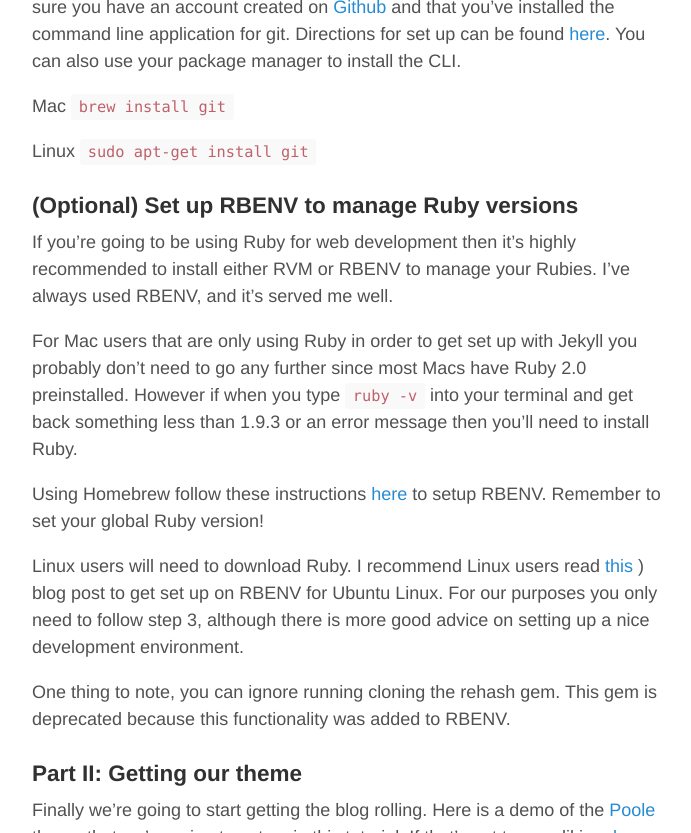
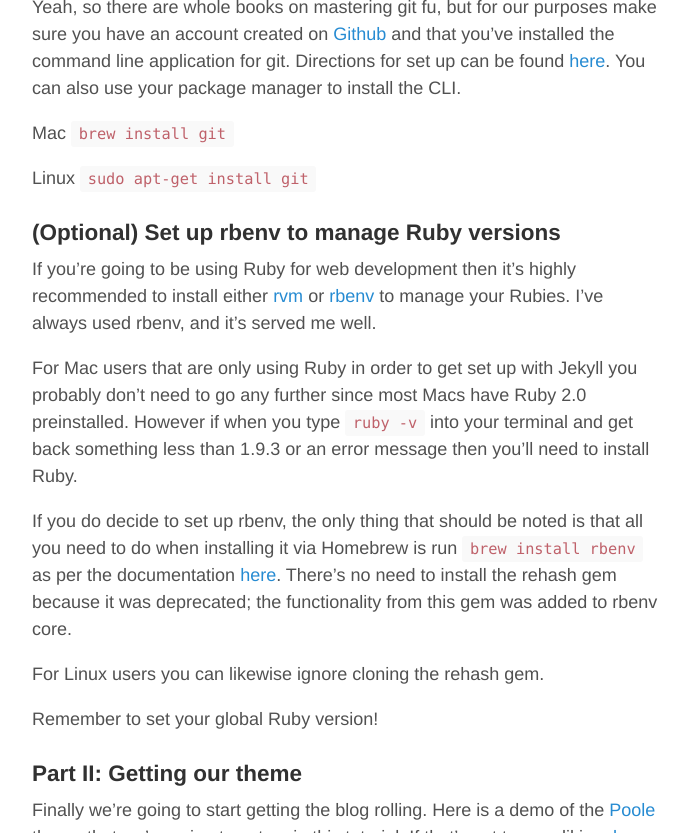
Before and after one commit to dylankb/dylankb.github.io, a Jekyll site: the page built from _posts/2016-2-29-a-beginners-guide-to-jekyll.md, in a window 1280 px wide and 900 px high, scrolled down 2235 px, cut to the strip 67-900 px from the top of the window. Shown: the whole strip, without its empty margins (293-984 px from the left). Built offline with Jekyll 4.4.1, drawn with Linux system fonts in a browser that asks for light colours; comment, search, counter and statistics services are not loaded; some of the changed text lies outside the part shown.

Commit message:
Reword some instructions to make them more clear, fix some capitalization

```diff
--- a/_posts/2016-2-29-a-beginners-guide-to-jekyll.md
+++ b/_posts/2016-2-29-a-beginners-guide-to-jekyll.md
@@ -31,7 +32,7 @@ I try to flag programs that aren't strickly required if you're not a programmer,
 5. Install a text editor
 6. Install a Ruby version manager (optional)
 
-A great blog post that goes over how to do steps 1, 2, 3, 5, and 6 is [here](https://launchschool.com/blog/how-to-install-ruby-on-rails-development-environment-for-mac-os-x). It does go depth into utilizing programming tools, so I include some alternative links and steps that you can follow below as well.
+A great blog post on setting up a machine to do Ruby on Raiils development over how to do steps 1, 2, 3, 5, and 6 is [here](https://launchschool.com/blog/how-to-install-ruby-on-rails-development-environment-for-mac-os-x). It does go deep into utilizing programming tools, so I include some alternative links and steps that you can follow below as well.
 
 #### Install Node.js, Homebrew, and Xcode.
 
@@ -47,7 +48,7 @@ To set up our Jekyll site you will be working in code, so it's best to have a te
 2. Set up Github account and install command line tools
 3. Install a text editor
 
-A companion blog installation blog post to the Mac OSX guide is [here](https://launchschool.com/blog/how-to-install-ruby-on-rails-development-environment-for-linux) for Linux users.
+A companion blog  to the Mac OSX guide for Linux users is [here](https://launchschool.com/blog/how-to-install-ruby-on-rails-development-environment-for-linux) for Linux users.
 
 #### Git and Github
 
@@ -63,18 +64,17 @@ Mac
 Linux
 `sudo apt-get install git`
 
-### (Optional) Set up RBENV to manage Ruby versions
+### (Optional) Set up rbenv to manage Ruby versions
 
-If you're going to be using Ruby for web development then it's highly recommended to install either RVM or RBENV to manage your Rubies. I've always used RBENV, and it's served me well.
+If you're going to be using Ruby for web development then it's highly recommended to install either [rvm](https://rvm.io/) or [rbenv](https://github.com/rbenv/rbenv) to manage your Rubies. I've always used rbenv, and it's served me well.
 
 For Mac users that are only using Ruby in order to get set up with Jekyll you probably don't need to go any further since most Macs have Ruby 2.0 preinstalled. However if when you type `ruby -v` into your terminal and get back something less than 1.9.3 or an error message then you'll need to install Ruby.
 
-Using Homebrew follow these instructions [here](https://github.com/rbenv/rbenv#homebrew-on-mac-os-x) to setup RBENV. Remember to set your global Ruby version!
+If you do decide to set up rbenv, the only thing that should be noted is that all you need to do when installing it via Homebrew is run `brew install rbenv` as per the documentation [here](https://github.com/rbenv/rbenv#homebrew-on-mac-os-x). There's no need to install the rehash gem because it was deprecated; the functionality from this gem was added to rbenv core.
 
-Linux users will need to download Ruby. I recommend Linux users read [this](https://launchschool.com/blog/how-to-install-ruby-on-rails-development-environment-for-linux)
-) blog post to get set up on RBENV for Ubuntu Linux. For our purposes you only need to follow step 3, although there is more good advice on setting up a nice development environment.
+For Linux users you can likewise ignore cloning the rehash gem.
 
-One thing to note, you can ignore running cloning the rehash gem. This gem is deprecated because this functionality was added to RBENV.
+Remember to set your global Ruby version!
 
 ### Part II: Getting our theme
 
@@ -126,6 +126,8 @@ Something that isn't explicity spelled out anywhere I've found is that when upda
 
 There's no need to run `jekyll build` if you're using a Github Pages user organizations page with this configuration.
 
-Read the [Jekyll](http://jekyllrb.com/) documentation to get a better handle on what frontmatter is, and other sometimes Jekyll specific quirks, but you've got a working site now. Hooray!
+Finally, make sure to read some the [Jekyll](http://jekyllrb.com/) documentation to get a better handle on [how Jekyll works](https://jekyllrb.com/docs/usage/), the [configuration file](https://jekyllrb.com/docs/configuration/) system, and what [frontmatter](https://jekyllrb.com/docs/frontmatter/) is.
 
-If something isn't clear, doesn't work right, or you have other suggestions then feel free to let me know.
+A shortcut to a solid understanding of all the moving parts is to just use one of the posts included in the `_posts` directory for your first post to get you started. Don't forget to use `jekyll serve` to see preview your changes!
+
+If something isn't clear, doesn't work right, or you have other suggestions then feel free to let me know. Also feel free to check out the project's [Github repository](https://github.com/dylankb/dylankb.github.io).
```
Also changed, not shown: other parts of _posts/2016-2-29-a-beginners-guide-to-jekyll.md (+1 -0 lines).
